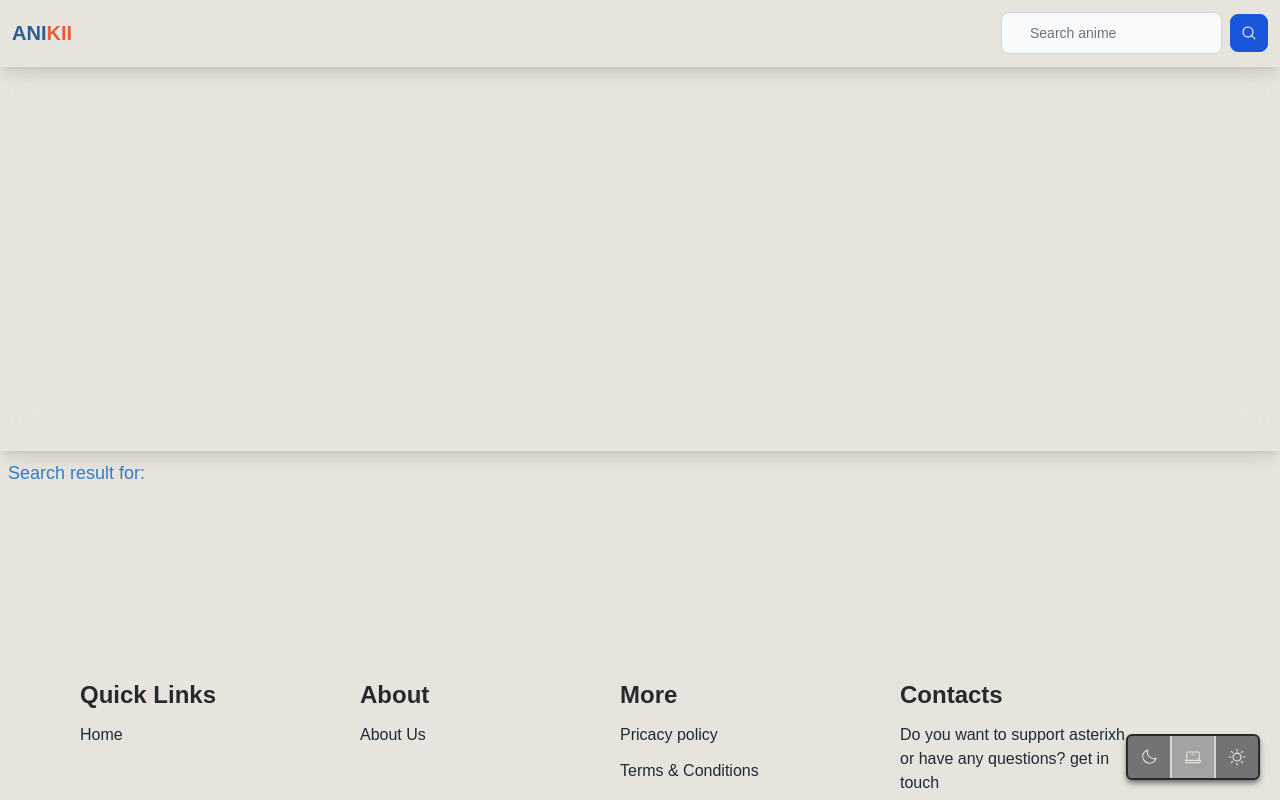
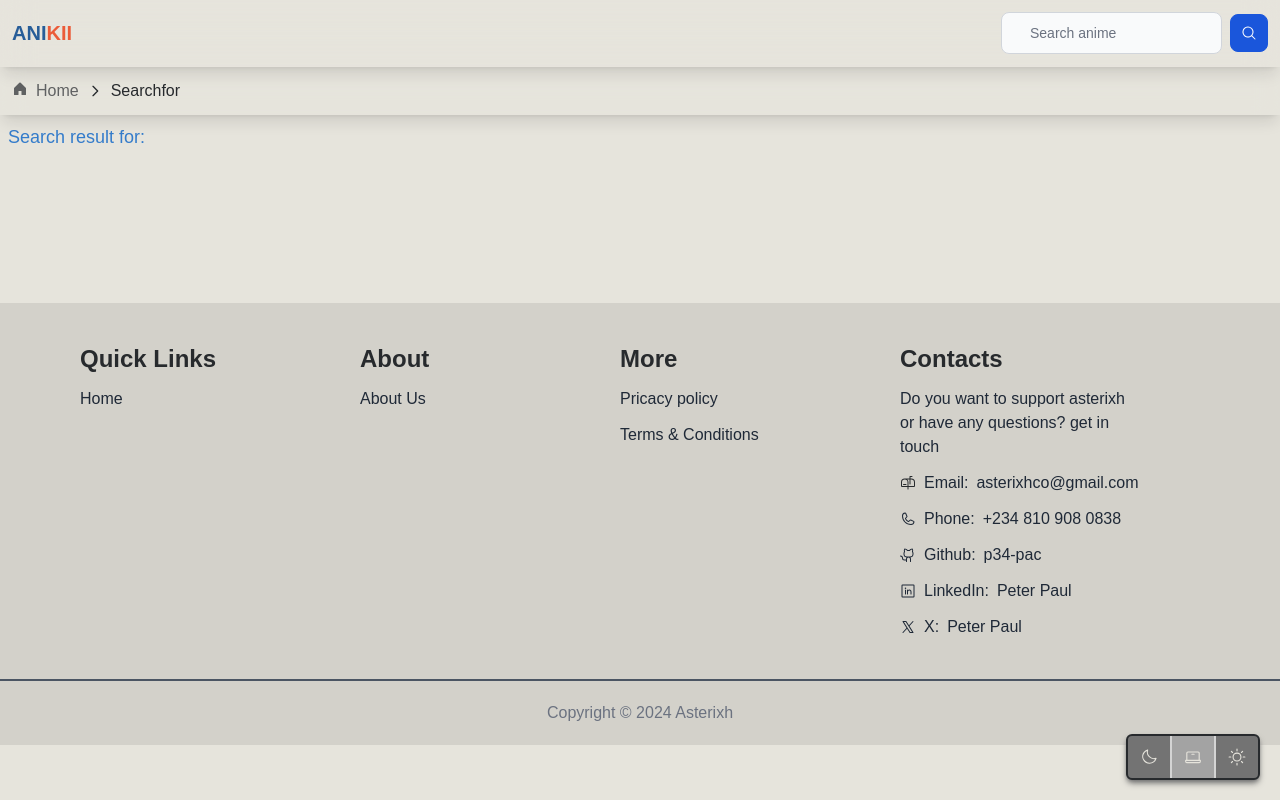
Before and after one commit to CodeWithAsterixh/anikii, a Next.js app: page /searchfor in a window 1280 px wide. Shown: the top 800 px of the page. Built offline with nearby package versions, Linux system fonts and the light colour scheme.

Commit message:
new fixes

```diff
--- a/app/(pages)/anime/page.tsx
+++ b/app/(pages)/anime/page.tsx
@@ -95,7 +95,6 @@ function AnimeDescription({}: Props) {
                   alt={details.name}
                   width={500}
                   height={500}
-
                 />
               </span>
               {/* ----------------------------- */}
@@ -107,16 +106,15 @@ function AnimeDescription({}: Props) {
                     details.coverImage
                       ? details.coverImage.extraLarge
                       : details.image
-           }
+                  }
                   alt={details.name}
                   width={500}
                   height={500}
-
                 />
               </div>
               <article className="w-full h-fit flex  flex-col sm:flex-row items-center min-[498px]:items-start justify-start gap-2 ">
                 <ul className="w-fit flex flex-col items-center min-[498px]:items-start justify-center p-2 gap-4 shrink-0">
-                  <li className="w-fit text-center min-[498px]:text-left text-base-white">
+                  <li className="w-fit text-center min-[498px]:text-left text-base-black dark:text-base-white">
                     {details.title ? details.title.userPreferred : details.name}
                   </li>
                   <li className="w-fit flex items-center justify-center gap-2 flex-wrap text-base-white">
@@ -140,9 +138,7 @@ function AnimeDescription({}: Props) {
                   <li>
                     <Button
                       onClick={() =>
-                        navigate(
-                         `/watch?anime_episode=${id}-episode-1`
-                        )
+                        navigate(`/watch?anime_episode=${id}-episode-1`)
                       }
                       className="!bg-secondary !ring-0 !border-0"
                     >
@@ -150,7 +146,7 @@ function AnimeDescription({}: Props) {
                     </Button>
                   </li>
                 </ul>
-                <ul className="w-full text-base-white bg-base-black/30 h-full p-2 flex flex-col items-start justify-center gap-4">
+                <ul className="w-full text-base-black dark:text-base-white bg-base-black/30 h-full p-2 flex flex-col items-start justify-center gap-4">
                   <li className=" h-fit text-sm sm:text-base flex flex-col items-start justify-start">
                     <h4 className="font-bold">Overview:</h4>
                     <p className="max-h-28 overflow-y-auto scrollbar-h">
--- a/ui/components/Breadcrumbed.tsx
+++ b/ui/components/Breadcrumbed.tsx
@@ -1,132 +1,41 @@
 "use client";
+import { House } from "@phosphor-icons/react/dist/ssr";
+import clsx from "clsx";
+import { Breadcrumb, BreadcrumbItem } from "flowbite-react";
+import { usePathname } from "next/navigation";
+import React from "react";
 
-import React from "react";
-import { Button, Carousel as CarouselFlow } from "flowbite-react";
-import clsx from "clsx";
-import { glassMorphism } from "../styles/style";
-import { useRouter } from "next/navigation";
+type Props = object;
 
-import {
-  CaretLeft,
-  CaretRight,
-  CircleNotch,
-  Image as ImageIcon,
-} from "@phosphor-icons/react/dist/ssr";
-import { anilistTrending } from "@/mods/schemas";
-
-type Props = {
-  animeTrend?: anilistTrending[];
-  loading?: boolean;
-};
-
-type CarouselItemProps = {
-  imgUrl?: string;
-  title?: string;
-  rate?: number;
-  id?: string | number;
-};
-
-const CarouselItem: React.FC<CarouselItemProps> = ({
-  imgUrl,
-  id,
-  rate,
-  title,
-}) => {
-  const router = useRouter();
-
-  const handleOpen = () => router.push(`/anime?anime_id=${id}`);
+function BreadCrumbed({}: Props) {
+  const pathName = usePathname();
+  const paths = pathName.split("/").map((path) => ({
+    name: path !== "" ? path : "Home",
+    path: `/` + path,
+  }));
 
   return (
-    <div className="flex size-full items-end justify-end relative">
-      <div className="size-full z-0 bg-gray-500 absolute top-0 left-0 flex items-center justify-center">
-        {imgUrl ? (
-          <img
-            className="size-full object-center object-cover"
-            src={imgUrl}
-            alt={`${title} image`}
-            width={500}
-            height={500}
-            loading="lazy"
-          />
-        ) : (
-          <ImageIcon className="text-3xl animate-pulse" />
-        )}
-      </div>
-      <ul className="w-full relative px-2 pb-2 bg-gradient-to-tr from-black/80 to-transparent">
-        {rate && (
-          <li className="text-secondary font-bold text-sm sm:text-base">
-            #{Math.ceil((rate / 100) * 10)} Spotlight
-          </li>
-        )}
-        {title && <li className="font-bold">{title}</li>}
-        <li className="flex items-center gap-2">
-          <Button onClick={handleOpen} className="!bg-primary *:p-1">
-            Watch now
-          </Button>
-          <Button outline className="!bg-light-primary *:p-1">
-            Details
-          </Button>
-        </li>
-      </ul>
-    </div>
+    <Breadcrumb className="w-full h-fit p-3 backdrop-blur-md shadow-lg bg-base-white/75 dark:bg-base-black/75 sticky top-0 z-[2] overflow-x-auto">
+      {paths.map(({ name, path }, index) => (
+        <BreadcrumbItem
+          key={index}
+          href={index !== paths.length - 1 ? path : undefined}
+          className={clsx(
+            index !== paths.length - 1
+              ? "*:text-base-black/70 dark:*:text-base-white/70"
+              : "*:text-base-black dark:*:text-base-white",
+            index !== paths.length - 1 &&
+              "*:hover:text-base-black dark:*:hover:text-base-white"
+          )}
+        >
+          <div className="w-fit capitalize flex gap-2 items-center justify-start text-base">
+            {name == "Home" && <House weight="fill" className="-mt-1" />}
+            {decodeURI(name)}
+          </div>
+        </BreadcrumbItem>
+      ))}
+    </Breadcrumb>
   );
-};
+}
 
-const Carousel: React.FC<Props> = ({ animeTrend, loading }) => {
-  const renderCarouselItem = (anime: anilistTrending, index: number) => (
-    <CarouselItem
-      key={index}
-      imgUrl={anime.coverImage.extraLarge}
-      id={anime.id}
-      rate={anime.averageScore}
-      title={anime.title.userPreferred}
-    />
-  );
-
-  return (
-    <CarouselFlow
-      slide={false}
-      className={clsx("w-full h-72 sm:h-96 isolate", glassMorphism.className)}
-      indicators={false}
-      leftControl={renderControlButton(CaretLeft, "left")}
-      rightControl={renderControlButton(CaretRight, "right")}
-    >
-      {loading ? (
-        <div className="flex size-full items-center justify-center relative">
-          <CircleNotch
-            weight="bold"
-            size={25}
-            className="text-5xl animate-spin"
-          />
-        </div>
-      ) : (
-        animeTrend?.map(renderCarouselItem)
-      )}
-    </CarouselFlow>
-  );
-};
-
-// Control Button for Carousel
-const renderControlButton = (
-  Icon: React.ComponentType,
-  position: "left" | "right"
-) => (
-  <span
-    className={clsx(
-      "h-1/4 flex items-center justify-center absolute top-1/2 -translate-y-1/2",
-      `bg-black/30 rounded-${position === "left" ? "r" : "l"}-md`,
-      "px-1 min-[300px]:px-2 sm:px-4"
-    )}
-  >
-    <span
-      className={clsx(
-        "flex items-center justify-center p-2 text-lg min-[300px]:text-2xl sm:text-3xl rounded-full",
-        glassMorphism.className
-      )}
-    >
-      <Icon />
-    </span>
-  </span>
-);
-
-export default Carousel;
+export default BreadCrumbed;
--- a/ui/components/Footer/Footer.tsx
+++ b/ui/components/Footer/Footer.tsx
@@ -9,7 +9,7 @@ import Link from "next/link";
 
 export default function Footer() {
   return (
-    <footer className="w-full bg-base-white dark:bg-base-black text-base-black dark:text-base-white flex flex-col items-center justify-center gap-10 pt-10 bottom-0">
+    <footer className="w-full bg-base-black/10 dark:bg-base-black text-base-black dark:text-base-white flex flex-col items-center justify-center gap-10 pt-10 bottom-0">
       <div className="w-full px-5 md:px-20">
         <div className="w-full flex flex-col md:flex-row md:justify-between gap-9">
           <div className="w-full max-w-[170px] flex flex-col gap-3">
@@ -54,25 +54,19 @@ export default function Footer() {
             </a>
             <a
               href="tel:+2348109080838"
-              className="flex items-center gap-2 text-gray-300 text-md"
+              className="flex items-center gap-2 text-gray-800 dark:text-gray-300 text-md"
             >
               <Phone />
               <span>Phone:</span> +234 810 908 0838
             </a>
             <a
               href="www.github.com/p34-pac"
-              className="flex items-center gap-2 text-gray-300 text-md"
-            >
-              <GithubLogo />
-              <span>Github:</span> p34-pac
-            </a>
-            <a
-              href="https://www.github.com/p34-pac"
               className="flex items-center gap-2 text-gray-800 dark:text-gray-300 text-md"
             >
               <GithubLogo />
               <span>Github:</span> p34-pac
             </a>
+
             <a
               href="https://www.linkedin.com/in/paul-peter-eyinnaya?utm_source=share&utm_campaign=share_via&utm_content=profile&utm_medium=android_app"
               className="flex items-center gap-2 text-gray-800 dark:text-gray-300 text-md"
```
Also changed, not shown: ui/components/Carousel.tsx (+58 -64 lines).
